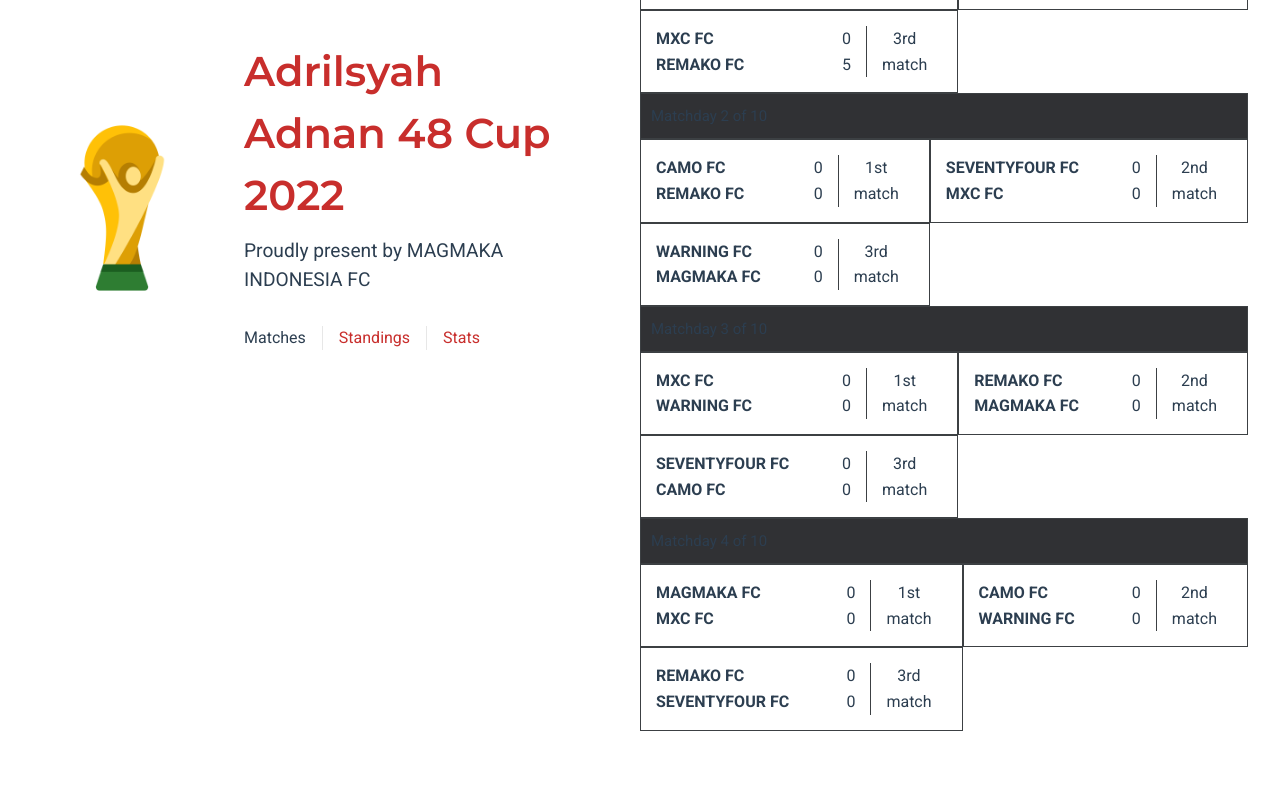
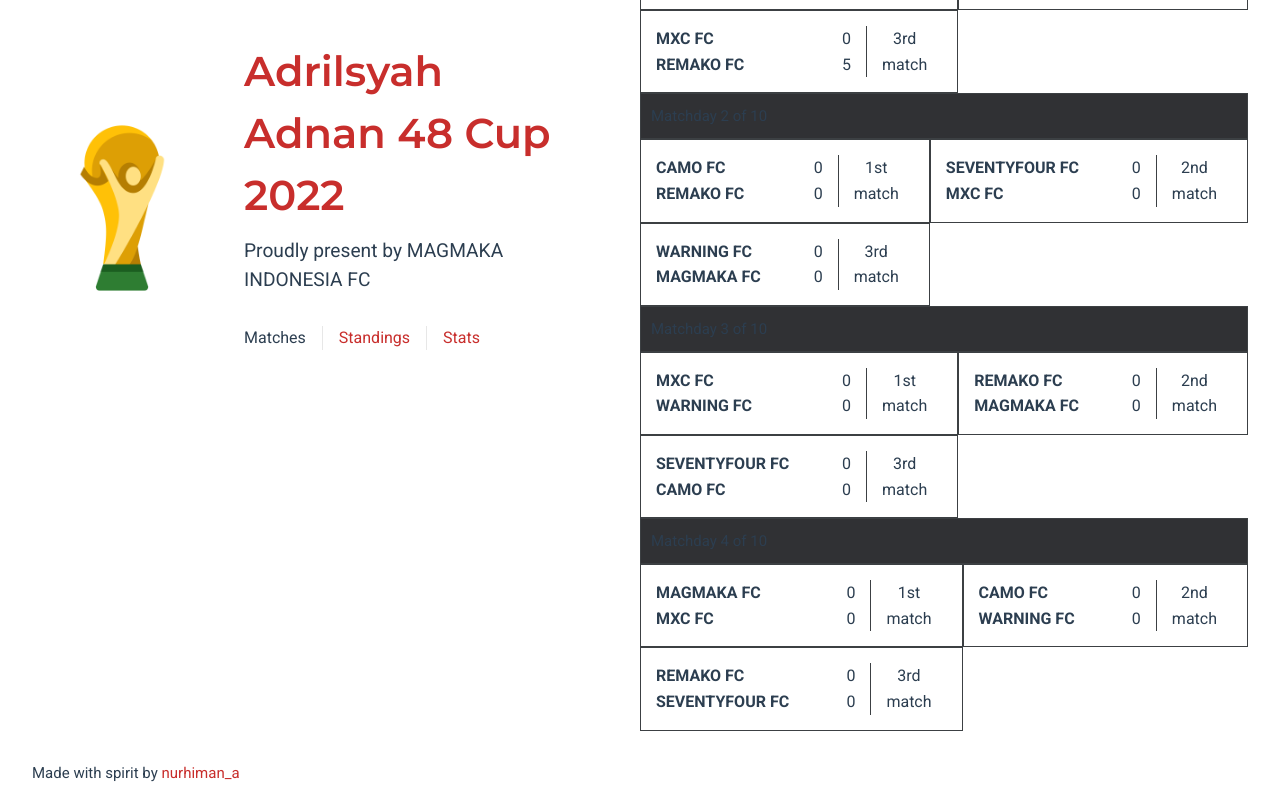
Before and after one commit to Nurhiman20/magmaka-futsal-league, a Vue app: page / in a window 1280 px wide. Shown: the part 192-992 px from the top of the page. Before the commit the page ends 938 px from the top, so only its background shows below. Built offline with nearby package versions, Linux system fonts and the light colour scheme.

Commit message:
:sparkles: feat(Footer)

```diff
--- a/src/App.vue
+++ b/src/App.vue
@@ -19,6 +19,10 @@ import TitleComponent from './components/TitleComponent.vue'
   </header>
 
   <RouterView />
+
+  <footer style="margin: 15px 0">
+    <p>Made with spirit by <a href="https://nurhiman20.github.io/" target="_blank">nurhiman_a</a></p>
+  </footer>
 </template>
 
 <style scoped>
```
